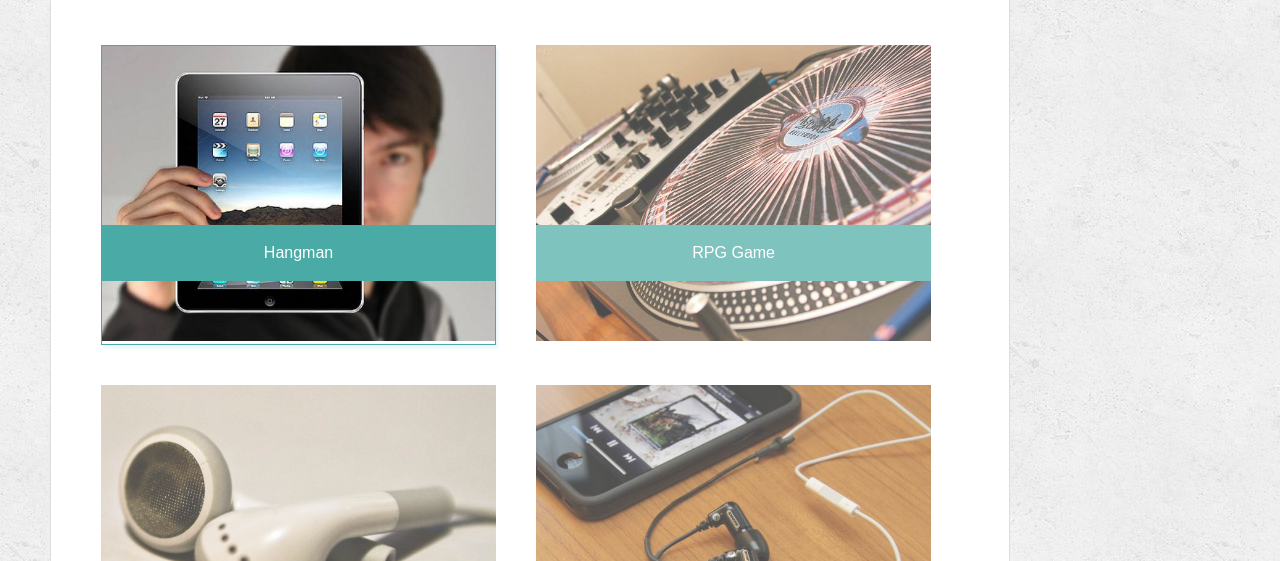
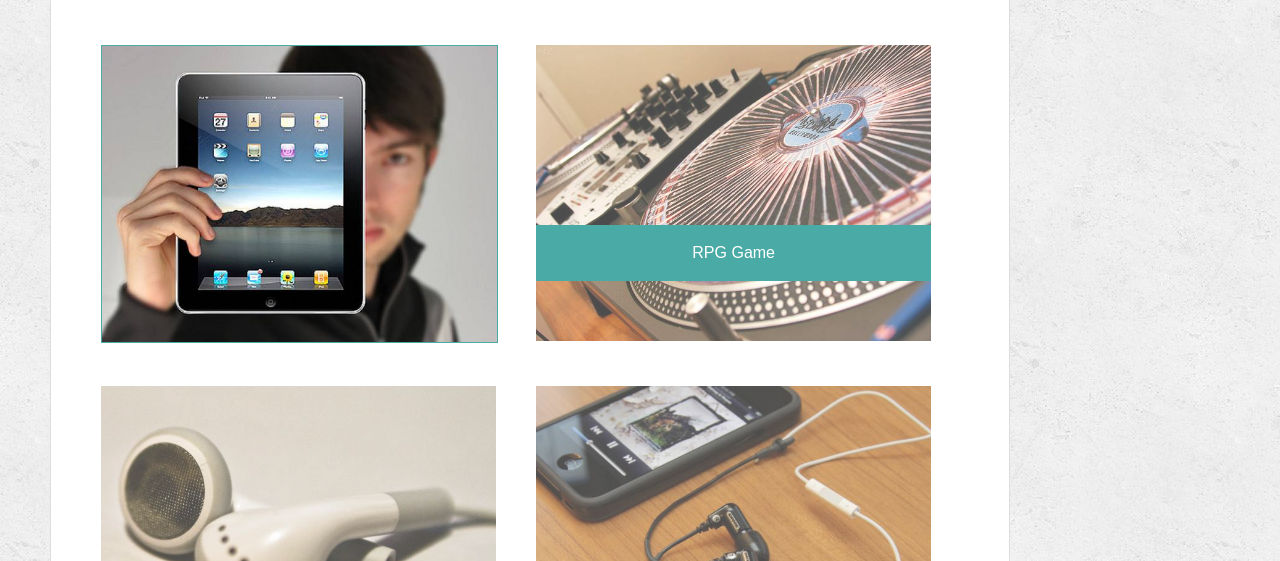
Before and after one commit to kitkat0202/responsive-portfolio, a plain HTML site: page portfolio.html in a window 1280 px wide. In both pictures the pointer is over the picture 298 px from the left and 387 px from the top of the page. Shown: the part 194-755 px from the top of the page. Drawn offline with Linux system fonts and the light colour scheme.

Commit message:
Update README.md

```diff
--- a/assets/css/style.css
+++ b/assets/css/style.css
@@ -160,15 +160,16 @@ footer {
 
 
 /* Portfoilo page */
-.box img {
+.port {
     width: 100%;
+    transition: opacity ease-out 300ms;
+    opacity: .7;
 }
 
 .box {
     width: 44%;
     float: left;
     margin: 20px;
-    opacity: .7;
     position: relative;
     box-sizing: border-box;
 }
@@ -184,13 +185,18 @@ footer {
     top: 60%;
     z-index: 2;
     width: 100%;
+    transition: opacity ease-out 250ms;
 }
 
-.box:hover {
+.box:hover .port{
     border: 1px solid var(--main-color);
-    box-shadow: 3px 4px 2px  rgba(177, 224, 230, .2);
     opacity: 1;
 }
+
+.box:hover .title {
+    opacity: 0;
+}
+
 
 .clear-both {
     clear: both;
```
Also changed, not shown: assets/images/BP-contact.png (deleted), assets/images/BP-index.png (deleted), assets/images/BP-portfolio.png (deleted), assets/images/RP-contact.png (added), assets/images/RP-index.png (added), assets/images/RP-portfolio.png (added), 1 other file.
